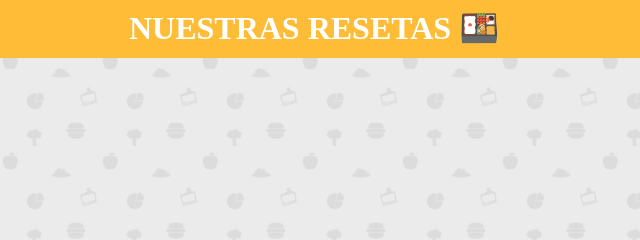
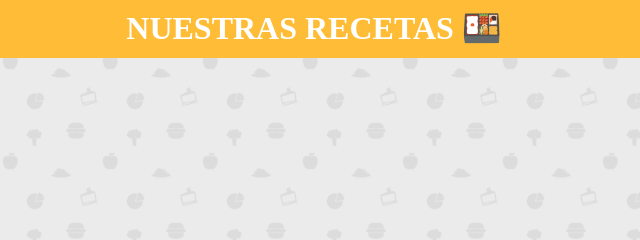
Before and after one commit to IsmaelBorroy/We, a plain HTML site: page Resetas.html in a window 1280 px wide. Shown: the top 240 px of the page, 326-966 px from the left. Drawn offline with Linux system fonts and the light colour scheme.

Commit message:
Update Resetas.html

```diff
--- a/Resetas.html
+++ b/Resetas.html
@@ -176,7 +176,7 @@
 </head>
 <body>
     <header>
-        <h1><b>NUESTRAS RESETAS 🍱 </b></h1>
+        <h1><b>NUESTRAS RECETAS 🍱 </b></h1>
         <!-- Menu hamburguesa -->
         <div class="menuContainer">
             <div class="hamburgerMenu" onclick="toggleMenu()">
```
